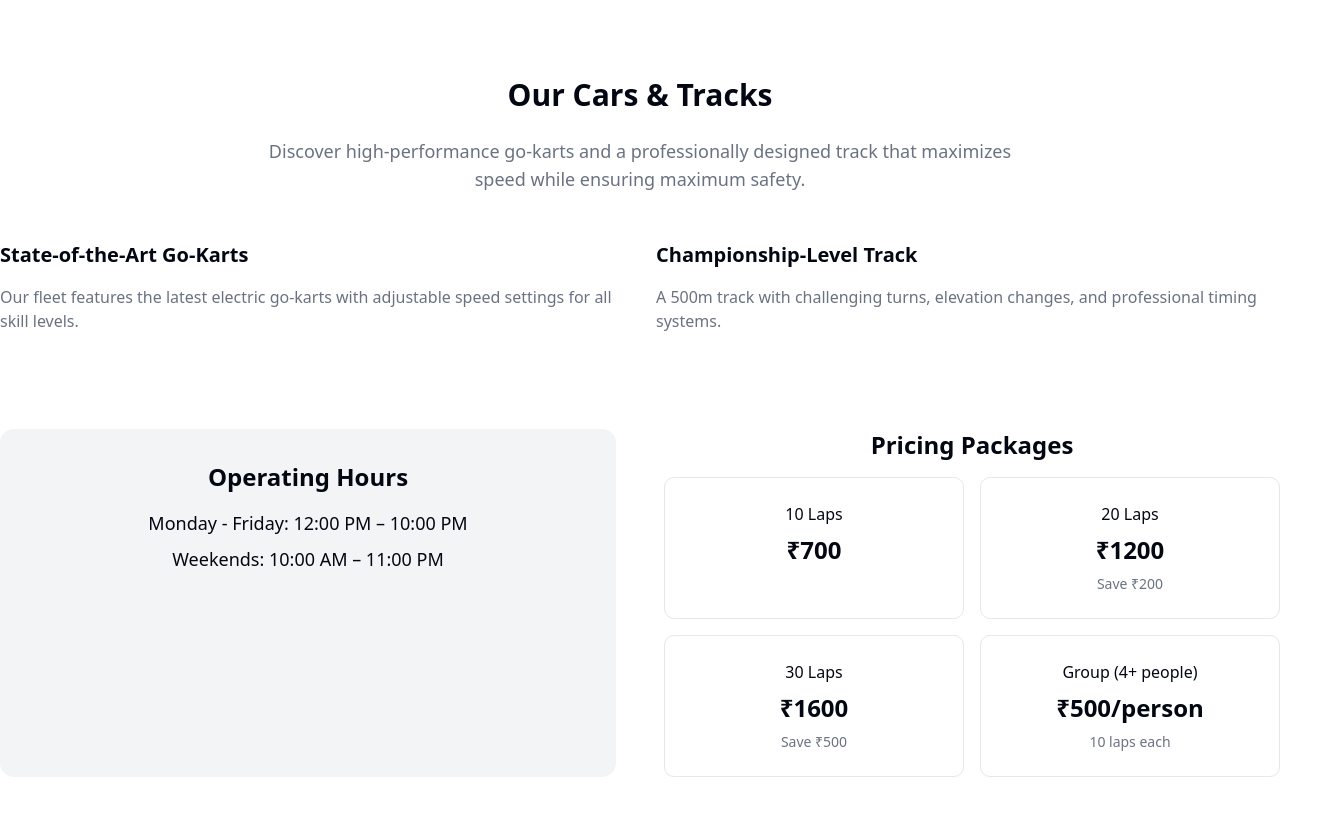
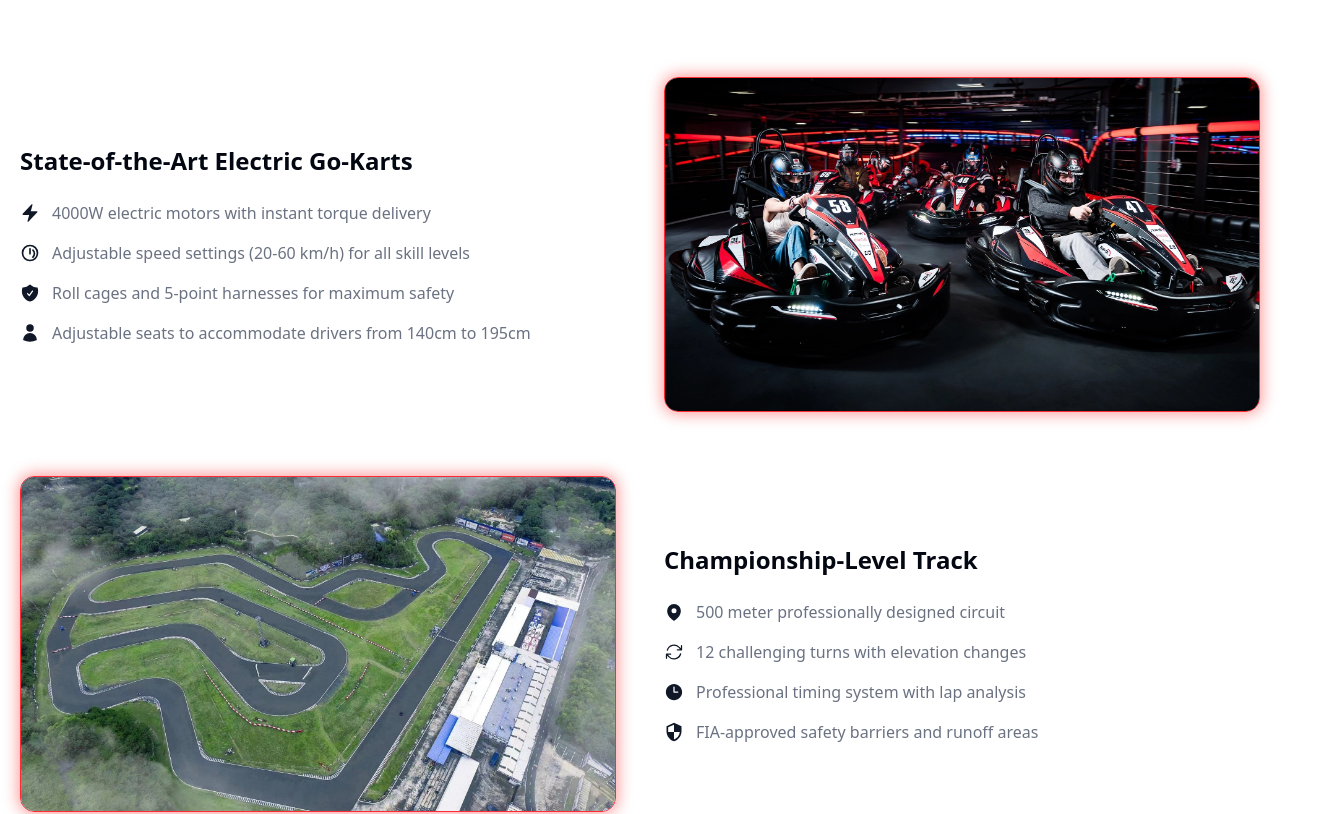
Before and after one commit to KingReevan/VGOwebGL, a Next.js app in the folder OneDrive/Desktop/vgo/vgo-frontend/: page / in a window 1280 px wide. Shown: the part 820-1634 px from the top of the page, 1339 px wide, since content can reach past the window. Built offline with nearby package versions, Linux system fonts and the light colour scheme.

Commit message:
Improved car and track details layout

```diff
--- a/OneDrive/Desktop/vgo/vgo-frontend/src/app/components/Navbar.tsx
+++ b/OneDrive/Desktop/vgo/vgo-frontend/src/app/components/Navbar.tsx
@@ -1,5 +1,5 @@
 'use client'
-
+import Image from "next/image";
 import Link from 'next/link'
 import { Button } from '@/components/ui/button'
 
@@ -10,9 +10,14 @@ export default function Navbar() {
         <div className="container flex h-16 items-center justify-start">
 
           {/* Logo */}
-          <Link href="/" className="flex items-center space-x-2 font-bold text-lg text-white">
-            <span className="text-2xl">🏎️</span>
-            <span>VGO Racing</span>
+          <Link href="/" className="flex items-center space-x-2 pl-3">
+            <Image
+              src="/vgoLogo.png"
+              alt="VGO Racing Logo"
+              width={180}
+              height={80}
+              className="object-contain"
+            />
           </Link>
 
           {/* Nav Links */}
--- /dev/null
+++ b/OneDrive/Desktop/vgo/vgo-frontend/src/app/components/icons.tsx
@@ -0,0 +1,93 @@
+// app/components/icons.tsx
+import React from 'react';
+
+export function LightningBoltIcon(props: React.SVGProps<SVGSVGElement>) {
+  return (
+    <svg {...props} viewBox="0 0 24 24" fill="currentColor">
+      <path fillRule="evenodd" d="M14.615 1.595a.75.75 0 01.359.852L12.982 9.75h7.268a.75.75 0 01.548 1.262l-10.5 11.25a.75.75 0 01-1.272-.71l1.992-7.302H3.75a.75.75 0 01-.548-1.262l10.5-11.25a.75.75 0 01.913-.143z" clipRule="evenodd" />
+    </svg>
+  )
+}
+
+export function GaugeIcon(props: React.SVGProps<SVGSVGElement>) {
+  return (
+    <svg {...props} viewBox="0 0 24 24" fill="currentColor">
+      <path d="M12 2a10 10 0 1 0 10 10A10 10 0 0 0 12 2zm0 18a8 8 0 1 1 8-8 8 8 0 0 1-8 8z" />
+      <path d="M12 6a1 1 0 0 0-1 1v6a1 1 0 0 0 2 0V7a1 1 0 0 0-1-1z" />
+      <path d="M16.24 7.76a1 1 0 0 0-1.41 1.41 5 5 0 0 1 0 7.07 1 1 0 1 0 1.41 1.41 7 7 0 0 0 0-9.89z" />
+    </svg>
+  )
+}
+
+export function ShieldIcon(props: React.SVGProps<SVGSVGElement>) {
+  return (
+    <svg {...props} viewBox="0 0 24 24" fill="currentColor">
+      <path fillRule="evenodd" d="M12.516 2.17a.75.75 0 00-1.032 0 11.209 11.209 0 01-7.877 3.08.75.75 0 00-.722.515A12.74 12.74 0 002.25 9.75c0 5.942 4.064 10.933 9.563 12.348a.749.749 0 00.374 0c5.499-1.415 9.563-6.406 9.563-12.348 0-1.39-.223-2.73-.635-3.985a.75.75 0 00-.722-.516l-.143.001c-2.996 0-5.717-1.17-7.734-3.08zm3.094 8.016a.75.75 0 10-1.22-.872l-3.236 4.53L9.53 12.22a.75.75 0 00-1.06 1.06l2.25 2.25a.75.75 0 001.14-.094l3.75-5.25z" clipRule="evenodd" />
+    </svg>
+  )
+}
+
+export function PersonIcon(props: React.SVGProps<SVGSVGElement>) {
+  return (
+    <svg {...props} viewBox="0 0 24 24" fill="currentColor">
+      <path fillRule="evenodd" d="M7.5 6a4.5 4.5 0 119 0 4.5 4.5 0 01-9 0zM3.751 20.105a8.25 8.25 0 0116.498 0 .75.75 0 01-.437.695A18.683 18.683 0 0112 22.5c-2.786 0-5.433-.608-7.812-1.7a.75.75 0 01-.437-.695z" clipRule="evenodd" />
+    </svg>
+  )
+}
+
+export function MapPinIcon(props: React.SVGProps<SVGSVGElement>) {
+  return (
+    <svg {...props} viewBox="0 0 24 24" fill="currentColor">
+      <path fillRule="evenodd" d="M11.54 22.351l.07.04.028.016a.76.76 0 00.723 0l.028-.015.071-.041a16.975 16.975 0 001.144-.742 19.58 19.58 0 002.683-2.282c1.944-1.99 3.963-4.98 3.963-8.827a8.25 8.25 0 00-16.5 0c0 3.846 2.02 6.837 3.963 8.827a19.58 19.58 0 002.682 2.282 16.975 16.975 0 001.145.742zM12 13.5a3 3 0 100-6 3 3 0 000 6z" clipRule="evenodd" />
+    </svg>
+  )
+}
+
+export function LoopIcon(props: React.SVGProps<SVGSVGElement>) {
+  return (
+    <svg {...props} viewBox="0 0 24 24" fill="currentColor">
+      <path fillRule="evenodd" d="M4.755 10.059a7.5 7.5 0 0112.548-3.364l1.903 1.903h-3.183a.75.75 0 100 1.5h4.992a.75.75 0 00.75-.75V4.356a.75.75 0 00-1.5 0v3.18l-1.9-1.9A9 9 0 003.306 9.67a.75.75 0 101.45.388zm15.408 3.352a.75.75 0 00-.919.53 7.5 7.5 0 01-12.548 3.364l-1.902-1.903h3.183a.75.75 0 000-1.5H2.984a.75.75 0 00-.75.75v4.992a.75.75 0 001.5 0v-3.18l1.9 1.9a9 9 0 0015.059-4.035.75.75 0 00-.53-.918z" clipRule="evenodd" />
+    </svg>
+  )
+}
+
+export function TimerIcon(props: React.SVGProps<SVGSVGElement>) {
+  return (
+    <svg {...props} viewBox="0 0 24 24" fill="currentColor">
+      <path fillRule="evenodd" d="M12 2.25c-5.385 0-9.75 4.365-9.75 9.75s4.365 9.75 9.75 9.75 9.75-4.365 9.75-9.75S17.385 2.25 12 2.25zM12.75 6a.75.75 0 00-1.5 0v6c0 .414.336.75.75.75h4.5a.75.75 0 000-1.5h-3.75V6z" clipRule="evenodd" />
+    </svg>
+  )
+}
+
+export function SafetyIcon(props: React.SVGProps<SVGSVGElement>) {
+  return (
+    <svg {...props} viewBox="0 0 24 24" fill="currentColor">
+      <path d="M12 1L3 5v6c0 5.55 3.84 10.74 9 12 5.16-1.26 9-6.45 9-12V5l-9-4zm0 10.99h7c-.53 4.12-3.28 7.79-7 8.94V12H5V6.3l7-3.11V11.99z" />
+    </svg>
+  )
+}
+
+// Additional useful icons for your go-karting site
+export function TrophyIcon(props: React.SVGProps<SVGSVGElement>) {
+  return (
+    <svg {...props} viewBox="0 0 24 24" fill="currentColor">
+      <path fillRule="evenodd" d="M5.166 2.621v.858c-1.035.148-2.059.33-3.071.543a.75.75 0 00-.584.859 6.753 6.753 0 006.138 5.6 6.73 6.73 0 002.743 1.346A6.707 6.707 0 019.279 15H8.54c-1.036 0-1.875.84-1.875 1.875V19.5h-.75a2.25 2.25 0 00-2.25 2.25c0 .414.336.75.75.75h15a.75.75 0 00.75-.75 2.25 2.25 0 00-2.25-2.25h-.75v-2.625c0-1.036-.84-1.875-1.875-1.875h-.739a6.706 6.706 0 01-1.112-3.173 6.73 6.73 0 002.743-1.347 6.753 6.753 0 006.139-5.6.75.75 0 00-.585-.858 47.077 47.077 0 00-3.07-.543V2.62a.75.75 0 00-.658-.744 49.22 49.22 0 00-6.093-.377c-2.063 0-4.096.128-6.093.377a.75.75 0 00-.657.744zm0 2.629c0 1.196.312 2.32.857 3.294A5.266 5.266 0 013.16 5.337a45.6 45.6 0 012.006-.343v.256zm13.5 0v-.256c.674.1 1.36.213 2.006.343a5.265 5.265 0 01-2.863 3.207 6.72 6.72 0 00.857-3.294z" clipRule="evenodd" />
+    </svg>
+  )
+}
+
+export function CalendarIcon(props: React.SVGProps<SVGSVGElement>) {
+  return (
+    <svg {...props} viewBox="0 0 24 24" fill="currentColor">
+      <path fillRule="evenodd" d="M6.75 2.25A.75.75 0 017.5 3v1.5h9V3A.75.75 0 0118 3v1.5h.75a3 3 0 013 3v11.25a3 3 0 01-3 3H5.25a3 3 0 01-3-3V7.5a3 3 0 013-3H6V3a.75.75 0 01.75-.75zm13.5 9a1.5 1.5 0 00-1.5-1.5H5.25a1.5 1.5 0 00-1.5 1.5v7.5a1.5 1.5 0 001.5 1.5h13.5a1.5 1.5 0 001.5-1.5v-7.5z" clipRule="evenodd" />
+    </svg>
+  )
+}
+
+export function SpeedIcon(props: React.SVGProps<SVGSVGElement>) {
+  return (
+    <svg {...props} viewBox="0 0 24 24" fill="currentColor">
+      <path fillRule="evenodd" d="M12 2.25c-5.385 0-9.75 4.365-9.75 9.75s4.365 9.75 9.75 9.75 9.75-4.365 9.75-9.75S17.385 2.25 12 2.25zM9 7.5A.75.75 0 019 9v1.5c.01.14.12.25.25.25h6.5a.25.25 0 00.25-.25V9a.75.75 0 011.5 0v1.5A1.75 1.75 0 0115.75 12h-6.5A1.75 1.75 0 017.5 10.25V9A.75.75 0 019 7.5zm6 6a.75.75 0 01.75.75v4.5a.75.75 0 01-1.5 0v-4.5A.75.75 0 0115 13.5zm-3 3a.75.75 0 01.75.75v1.5a.75.75 0 01-1.5 0v-1.5A.75.75 0 0112 16.5zm-3-3a.75.75 0 01.75.75v4.5a.75.75 0 01-1.5 0v-4.5A.75.75 0 019 13.5z" clipRule="evenodd" />
+    </svg>
+  )
+}
--- a/OneDrive/Desktop/vgo/vgo-frontend/src/app/page.tsx
+++ b/OneDrive/Desktop/vgo/vgo-frontend/src/app/page.tsx
@@ -1,7 +1,7 @@
 import Image from "next/image";
 import Link from "next/link";
 import { Button } from "@/components/ui/button";
-
+import { LightningBoltIcon, GaugeIcon, ShieldIcon, PersonIcon, MapPinIcon, LoopIcon, TimerIcon, SafetyIcon} from './components/icons';
 export default function Home() {
   return (
     <div className="min-h-screen">
@@ -34,23 +34,72 @@ export default function Home() {
 
 
         {/* Car & Track Details */}
-        <section className="space-y-6">
-          <h2 className="text-3xl font-bold text-center">Our Cars & Tracks</h2>
-          <p className="text-lg text-muted-foreground text-center max-w-3xl mx-auto">
-            Discover high-performance go-karts and a professionally designed track that maximizes speed while ensuring maximum safety.
-          </p>
-          <div className="grid grid-cols-1 md:grid-cols-2 gap-8 mt-12">
-            <div className="space-y-4">
-              <h3 className="text-xl font-semibold">State-of-the-Art Go-Karts</h3>
-              <p className="text-muted-foreground">
-                Our fleet features the latest electric go-karts with adjustable speed settings for all skill levels.
-              </p>
+        <section className="space-y-12">
+
+          {/* Go-Kart Section */}
+          <div className="grid grid-cols-1 lg:grid-cols-2 gap-12 items-center px-5">
+            <div className="order-2 lg:order-1 space-y-6">
+              <h3 className="text-2xl font-semibold">State-of-the-Art Electric Go-Karts</h3>
+              <ul className="space-y-4 text-muted-foreground">
+                <li className="flex items-start gap-3">
+                  <LightningBoltIcon className="h-5 w-5 text-primary mt-0.5 flex-shrink-0" />
+                  <span>4000W electric motors with instant torque delivery</span>
+                </li>
+                <li className="flex items-start gap-3">
+                  <GaugeIcon className="h-5 w-5 text-primary mt-0.5 flex-shrink-0" />
+                  <span>Adjustable speed settings (20-60 km/h) for all skill levels</span>
+                </li>
+                <li className="flex items-start gap-3">
+                  <ShieldIcon className="h-5 w-5 text-primary mt-0.5 flex-shrink-0" />
+                  <span>Roll cages and 5-point harnesses for maximum safety</span>
+                </li>
+                <li className="flex items-start gap-3">
+                  <PersonIcon className="h-5 w-5 text-primary mt-0.5 flex-shrink-0" />
+                  <span>Adjustable seats to accommodate drivers from 140cm to 195cm</span>
+                </li>
+              </ul>
             </div>
-            <div className="space-y-4">
-              <h3 className="text-xl font-semibold">Championship-Level Track</h3>
-              <p className="text-muted-foreground">
-                A 500m track with challenging turns, elevation changes, and professional timing systems.
-              </p>
+            <div className="order-1 lg:order-2 relative aspect-video rounded-xl overflow-hidden shadow-[0_0_15px_2px_rgba(255,0,0,0.4)] border border-red-500">
+              <Image
+                src="/hero-bg.jpeg"
+                alt="High-performance electric go-kart"
+                fill
+                className="object-cover"
+                priority
+              />
+            </div>
+          </div>
+
+          {/* Track Section */}
+          <div className="grid grid-cols-1 lg:grid-cols-2 gap-12 items-center mt-16 px-5">
+            <div className="relative aspect-video rounded-xl overflow-hidden shadow-[0_0_15px_2px_rgba(255,0,0,0.4)] border border-red-500">
+              <Image
+                src="/bigTrack.jpg"
+                alt="Championship-level go-kart track"
+                fill
+                className="object-cover"
+              />
+            </div>
+            <div className="space-y-6">
+              <h3 className="text-2xl font-semibold">Championship-Level Track</h3>
+              <ul className="space-y-4 text-muted-foreground">
+                <li className="flex items-start gap-3">
+                  <MapPinIcon className="h-5 w-5 text-primary mt-0.5 flex-shrink-0" />
+                  <span>500 meter professionally designed circuit</span>
+                </li>
+                <li className="flex items-start gap-3">
+                  <LoopIcon className="h-5 w-5 text-primary mt-0.5 flex-shrink-0" />
+                  <span>12 challenging turns with elevation changes</span>
+                </li>
+                <li className="flex items-start gap-3">
+                  <TimerIcon className="h-5 w-5 text-primary mt-0.5 flex-shrink-0" />
+                  <span>Professional timing system with lap analysis</span>
+                </li>
+                <li className="flex items-start gap-3">
+                  <SafetyIcon className="h-5 w-5 text-primary mt-0.5 flex-shrink-0" />
+                  <span>FIA-approved safety barriers and runoff areas</span>
+                </li>
+              </ul>
             </div>
           </div>
         </section>
```
Also changed, not shown: OneDrive/Desktop/vgo/vgo-frontend/public/bigTrack.jpg (added), 1 other file (tests, documents, lock files or other folders).
